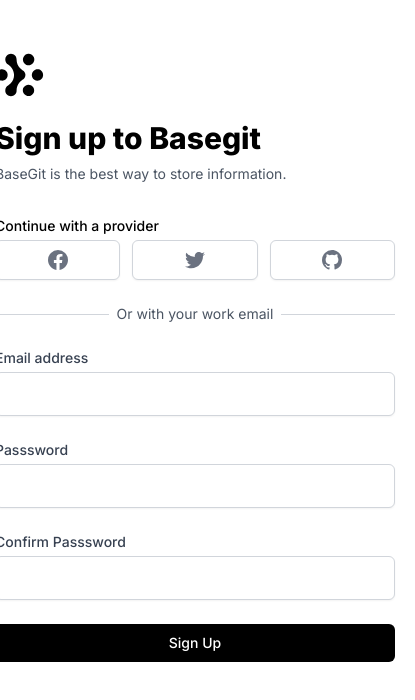
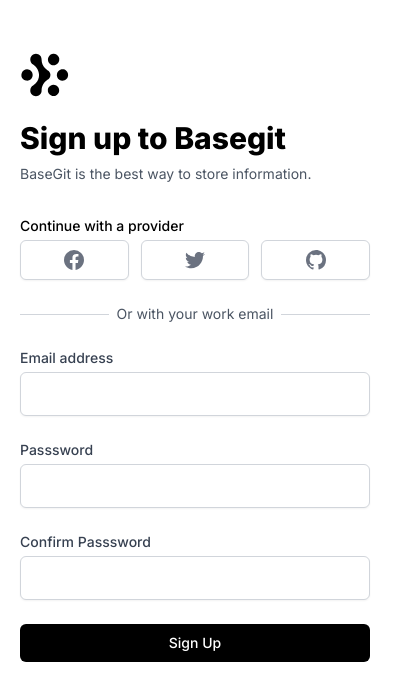
Before and after one commit to ignmandagaran/basement-challenge, a Next.js app: page / in a window 390 px wide. Shown: the top 700 px of the page, 415 px wide, since content can reach past the window. Built offline with nearby package versions, Linux system fonts and the light colour scheme.

Commit message:
Responsive fixes

```diff
--- a/pages/index.tsx
+++ b/pages/index.tsx
@@ -63,31 +63,37 @@
       transform: scale(5);
     }
   }
+
+  @media (min-width: ${({ theme }) => theme.screens.sm}) {
+    display: block;
+  }
 `;
 
 const SideContent = styled.section`
   display: flex;
   justify-content: center;
-  flex-basis: 40%;
+  flex-basis: 100%;
   padding: 0 ${rem('20px')};
+
+  @media (min-width: ${({ theme }) => theme.screens.lg}) {
+    flex-basis: 40%;
+  }
 `;
 
 const Layout = styled.main`
   display: flex;
   justify-content: center;
   flex: 1;
-
-  @media (min-width: ${({ theme }) => theme.screens.sm}) {
-    ${SideImage} {
-      display: block;
-    }
-  }
 `;
 
 const SignUpContainer = styled.div`
   position: relative;
-  width: ${rem('400px')};
+  flex-basis: 100%;
   padding: ${rem('50px')} 0;
+
+  @media (min-width: ${({ theme }) => theme.screens.sm}) {
+    flex-basis: ${rem('400px')};
+  }
 `;
 
 const SignupHeader = styled.header`
```
Also changed, not shown: 1 other file (tests, documents, lock files or other folders).
